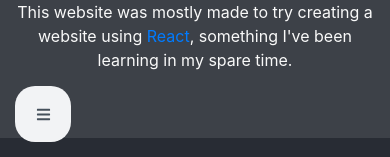
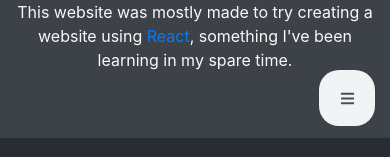
Before and after one commit to Nathanjms/nathanjms-webiste, a React (Create React App) app: page / in a window 390 px wide. Shown: the part 687-844 px from the top of the page. Built offline with nearby package versions, Linux system fonts and the light colour scheme.

Commit message:
Slight Changes

```diff
--- a/src/components/About.js
+++ b/src/components/About.js
@@ -19,15 +19,19 @@ function About() {
                         element={"h4"}
                         getBeforeInit={instance => {
                             instance
-                                .type("I'm a Junior Software Developer")
+                                .type("I'm a Software Developer")
                                 .pause(750)
-                                .delete(25)
+                                .delete(18)
                                 .pause(250)
                                 .type("Musician")
                                 .pause(750)
                                 .delete(8)
                                 .pause(250)
                                 .type("Mathematician")
+                                .pause(750)
+                                .delete(13)
+                                .pause(250)
+                                .type("Web Developer")
                                 .pause(250);
                             return instance;
                         }}
--- a/src/css/App.css
+++ b/src/css/App.css
@@ -92,7 +92,7 @@ to {
   width: 100%;
   display: flex;
   flex-direction: column;
-  align-items: flex-start;
+  align-items: flex-end;
 }
 
 .navBar > ul > li {
@@ -164,6 +164,10 @@ to {
   color: #fff !important;
 }
 
+.mobile-button {
+  margin-bottom: 1rem;
+}
+
 @media (min-width: 768px) {
   .navBar a {
     margin-bottom: 20px;
@@ -187,7 +191,8 @@ to {
   .navBar ul {
     display: flex;
     flex-direction: column;
-    align-items: flex-start;
+    align-items: flex-end;
+    margin-bottom: 1rem;
   }
   .navBar a span {
     display: none;
```
